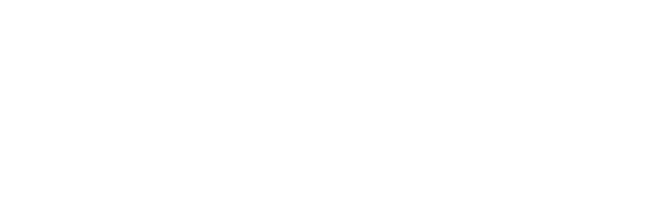
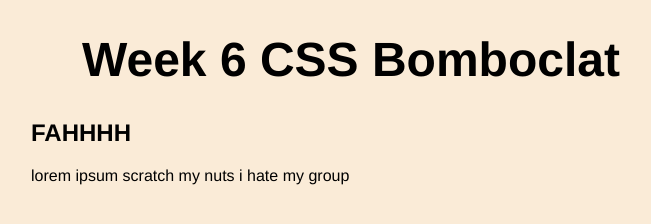
Before and after one commit to Inflique/web1-week6, a plain HTML site: page index.html in a window 1280 px wide. Shown: the whole page, without its empty margins (289-940 px from the left). Drawn offline with Linux system fonts and the light colour scheme.

Commit message:
setting the site up

```diff
--- a/index.html
+++ b/index.html
@@ -7,6 +7,16 @@
     <link href="styles/styles.css" rel="stylesheet">
 </head>
 <body>
+    <header>
+        <h1>Week 6 CSS Bomboclat</h1>
+    </header>
+    <main>
+        <article>
+            <h2>FAHHHH</h2>
+            <p>lorem ipsum scratch my nuts i hate my group</p>
+        </article>
+
+    </main>
 
 </body>
 </html>
--- a/styles/styles.css
+++ b/styles/styles.css
@@ -0,0 +1,11 @@
+body{
+    background-color: antiquewhite;
+    font-family:'Franklin Gothic Medium', 'Arial Narrow', Arial, sans-serif;
+    max-width: 640px;
+    margin: auto;
+}
+
+header{
+    font-size: 24px;
+    text-align: center;
+}
```
